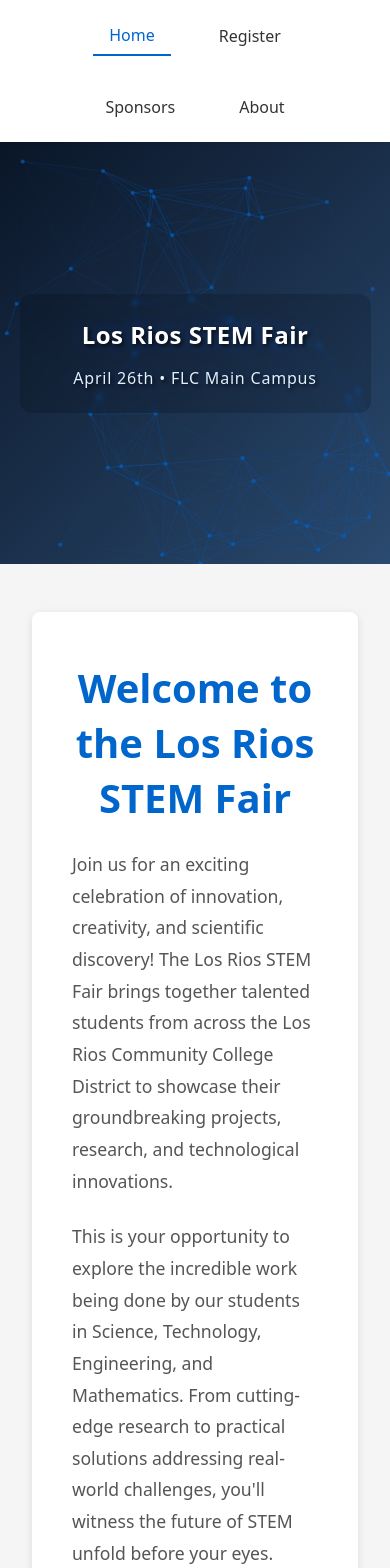
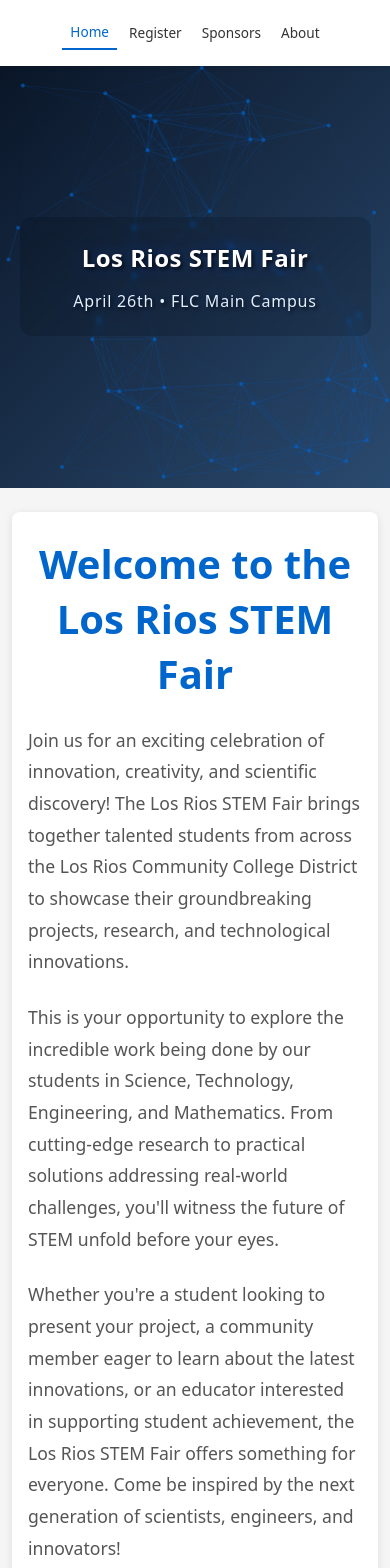
Before and after one commit to brandontautuan/StemFair2026, a React (Vite) app: page / in a window 390 px wide. Shown: the top 1568 px of the page. Built offline with nearby package versions, Linux system fonts and the light colour scheme.

Commit message:
Mobile check

```diff
--- a/src/index.css
+++ b/src/index.css
@@ -166,6 +166,36 @@
 
   .banner-subtitle {
     font-size: clamp(1rem, 4vw, 1.2rem);
+  }
+
+  .nav-menu {
+    gap: 0.5rem;
+    padding: 0 1rem;
+  }
+
+  .nav-menu li a {
+    font-size: 0.9rem;
+    padding: 0.5rem 0.75rem;
+  }
+
+  .main-content {
+    padding: 2rem 1rem;
+  }
+
+  .event-intro,
+  .speakers-section,
+  .page-section {
+    padding: 2rem 1.5rem;
+  }
+
+  .section-title,
+  .page-title {
+    font-size: clamp(1.75rem, 5vw, 2.5rem);
+  }
+
+  .intro-text,
+  .section-text {
+    font-size: 1rem;
   }
 }
 
@@ -563,3 +593,37 @@
     grid-template-columns: 1fr;
   }
 }
+
+@media (max-width: 480px) {
+  .nav-menu {
+    gap: 0.25rem;
+    padding: 0 0.5rem;
+  }
+
+  .nav-menu li a {
+    font-size: 0.85rem;
+    padding: 0.4rem 0.5rem;
+  }
+
+  .main-content {
+    padding: 1.5rem 0.75rem;
+  }
+
+  .event-intro,
+  .speakers-section,
+  .page-section {
+    padding: 1.5rem 1rem;
+  }
+
+  .info-card {
+    padding: 1.5rem 1rem;
+  }
+
+  .sponsor-tier {
+    padding: 1.5rem 1rem;
+  }
+
+  .tier-title {
+    font-size: 1.5rem;
+  }
+}
```
